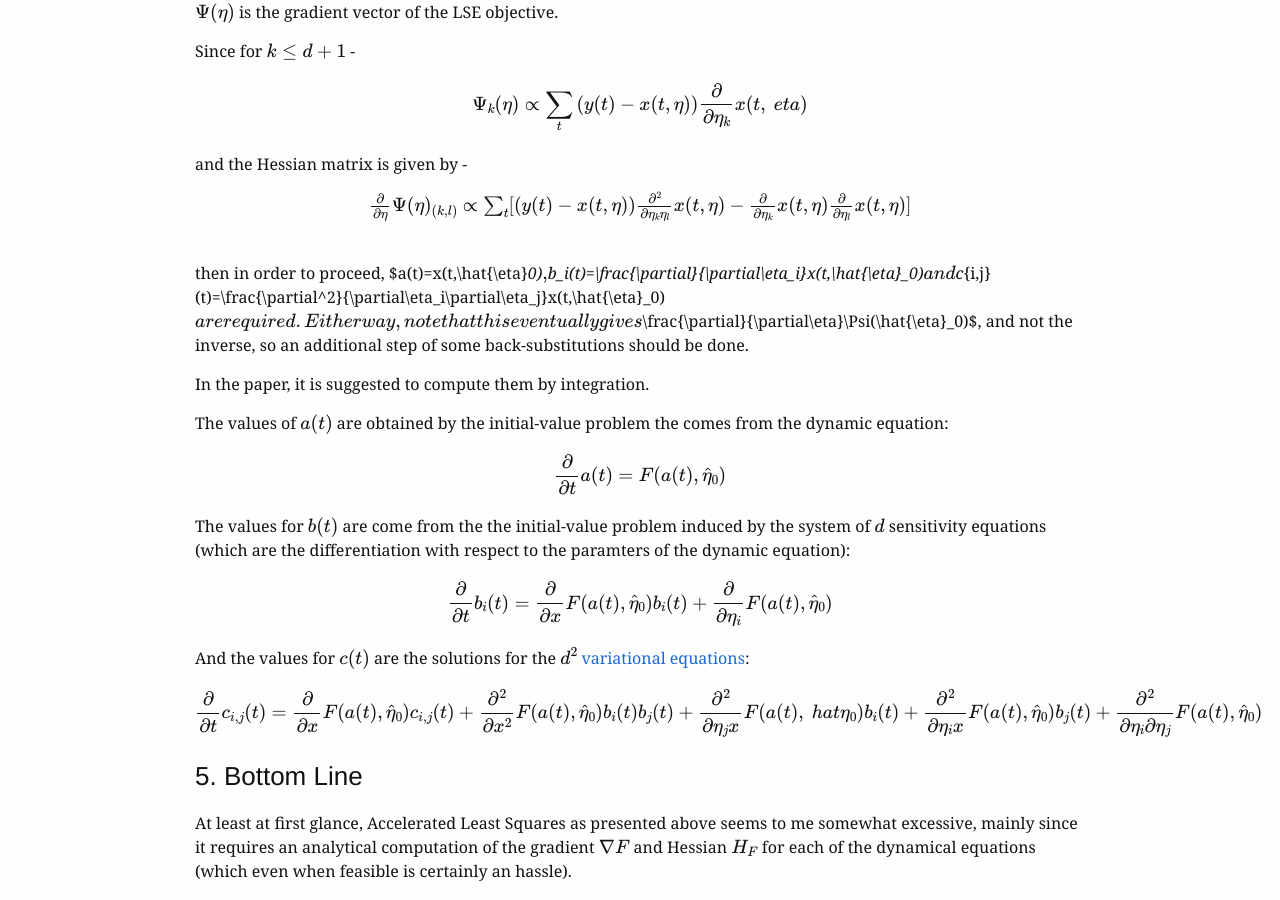
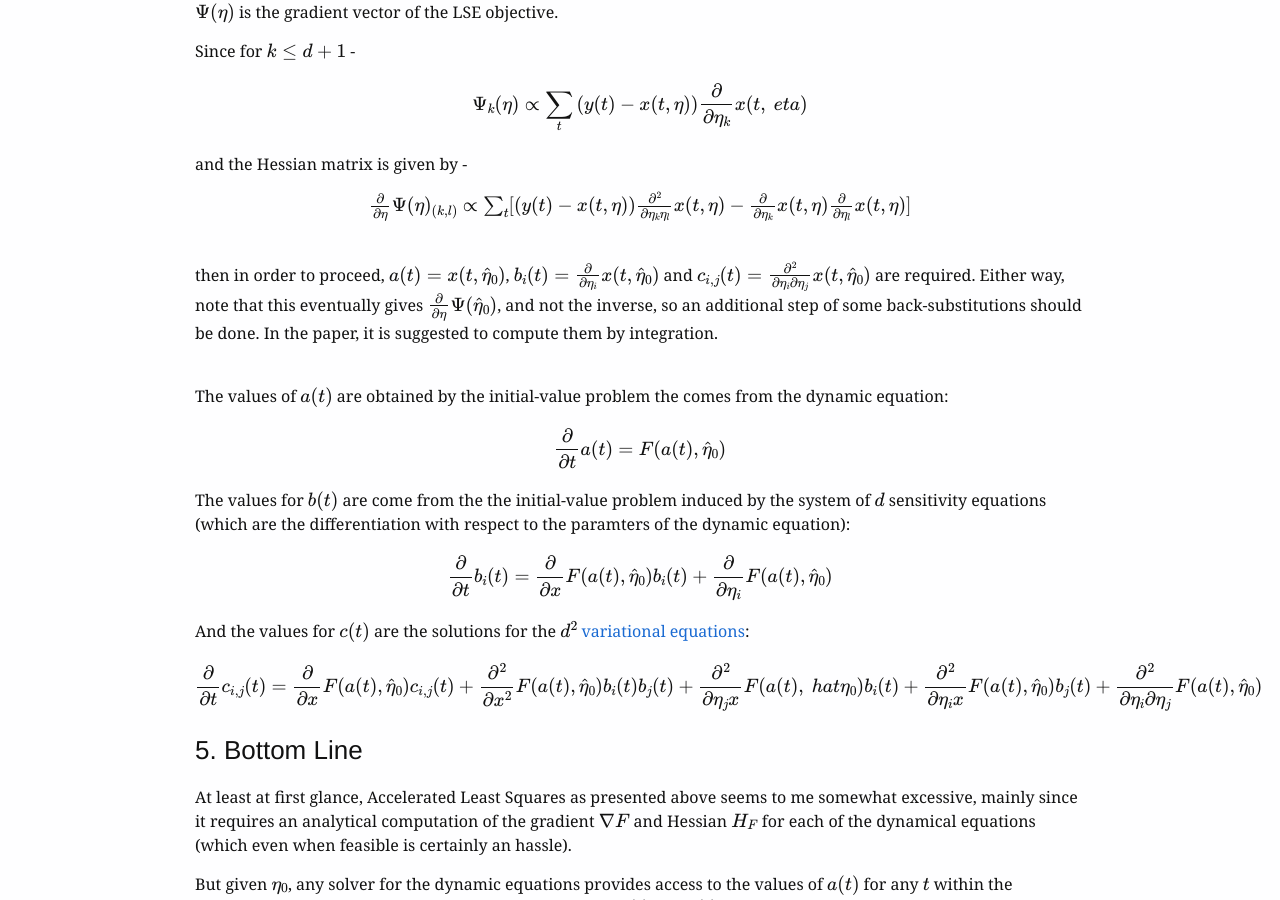
Before and after one commit to omersha/omersha.github.io, a Jekyll site: the page built from _posts/2016-05-14-learning-dynamical-systems.md, in a window 1280 px wide and 900 px high, scrolled down 5473 px. Built offline with Jekyll 4.4.1, drawn with Linux system fonts in a browser that asks for light colours; some web fonts are replaced; formulas are drawn with MathJax 3.

Commit message:
So divs after all

```diff
--- a/_posts/2016-05-14-learning-dynamical-systems.md
+++ b/_posts/2016-05-14-learning-dynamical-systems.md
@@ -289,12 +289,8 @@ and the Hessian matrix is given by -
 
 <center>$\frac{\partial}{\partial\eta}\Psi(\eta)_{(k,l)}\propto\sum_t[(y(t)-x(t,\eta))\frac{\partial^2}{\partial\eta_k\eta_l}x(t,\eta)-\frac{\partial}{\partial\eta_k}x(t,\eta)\frac{\partial}{\partial\eta_l}x(t,\eta)]$</center><br/>
 
-{% raw %}
-then in order to proceed, $a(t)=x(t,\hat{\eta}_0)$, $b_i(t)=\frac{\partial}{\partial\eta_i}x(t,\hat{\eta}_0)$ and $c_{i,j}(t)=\frac{\partial^2}{\partial\eta_i\partial\eta_j}x(t,\hat{\eta}_0)$ are required. Either way, note that this eventually gives $\frac{\partial}{\partial\eta}\Psi(\hat{\eta}_0)$, and not the inverse, so an
-additional step of some back-substitutions should be done.
-{% endraw %}
-
-In the paper, it is suggested to compute them by integration.
+<div>then in order to proceed, $a(t)=x(t,\hat{\eta}_0)$, $b_i(t)=\frac{\partial}{\partial\eta_i}x(t,\hat{\eta}_0)$ and $c_{i,j}(t)=\frac{\partial^2}{\partial\eta_i\partial\eta_j}x(t,\hat{\eta}_0)$ are required. Either way, note that this eventually gives $\frac{\partial}{\partial\eta}\Psi(\hat{\eta}_0)$, and not the inverse, so an
+additional step of some back-substitutions should be done. In the paper, it is suggested to compute them by integration.</div><br/>
 
 The values of $a(t)$ are obtained by the initial-value problem the comes from
 the dynamic equation:
```
